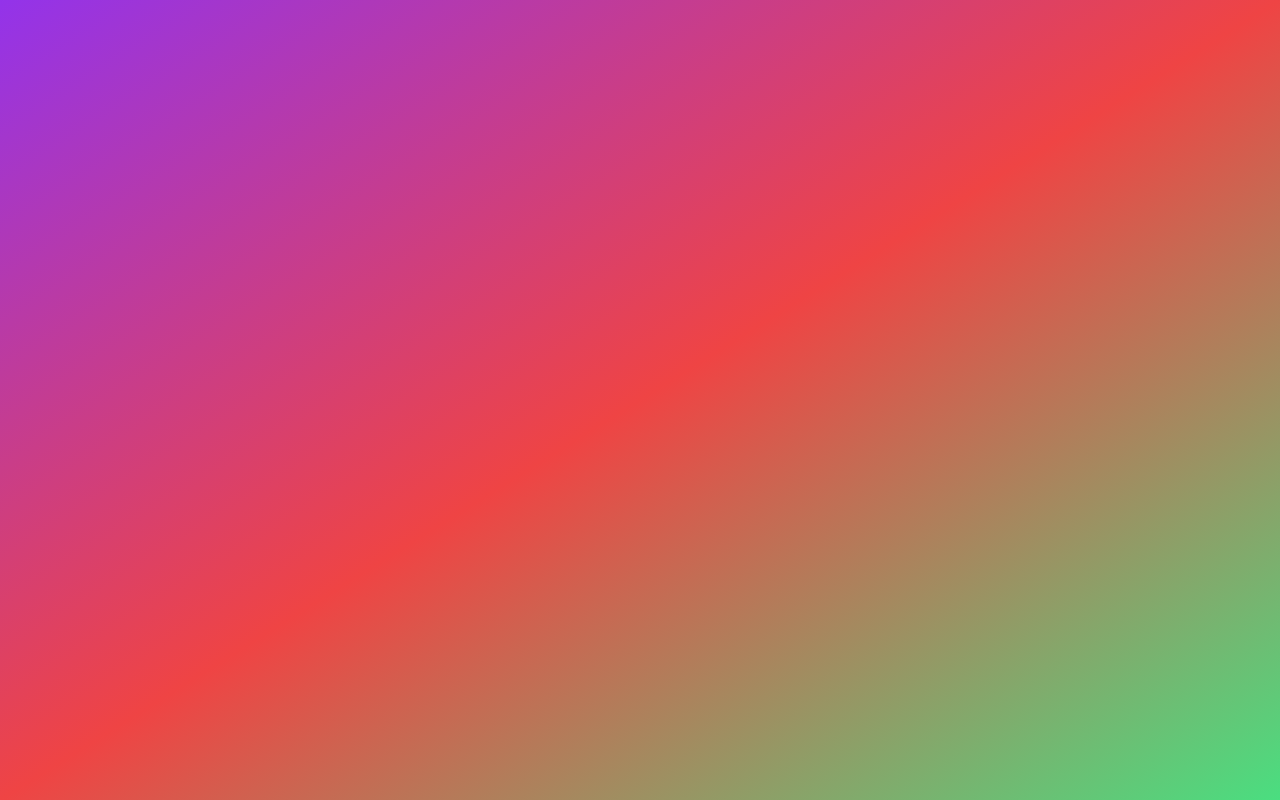
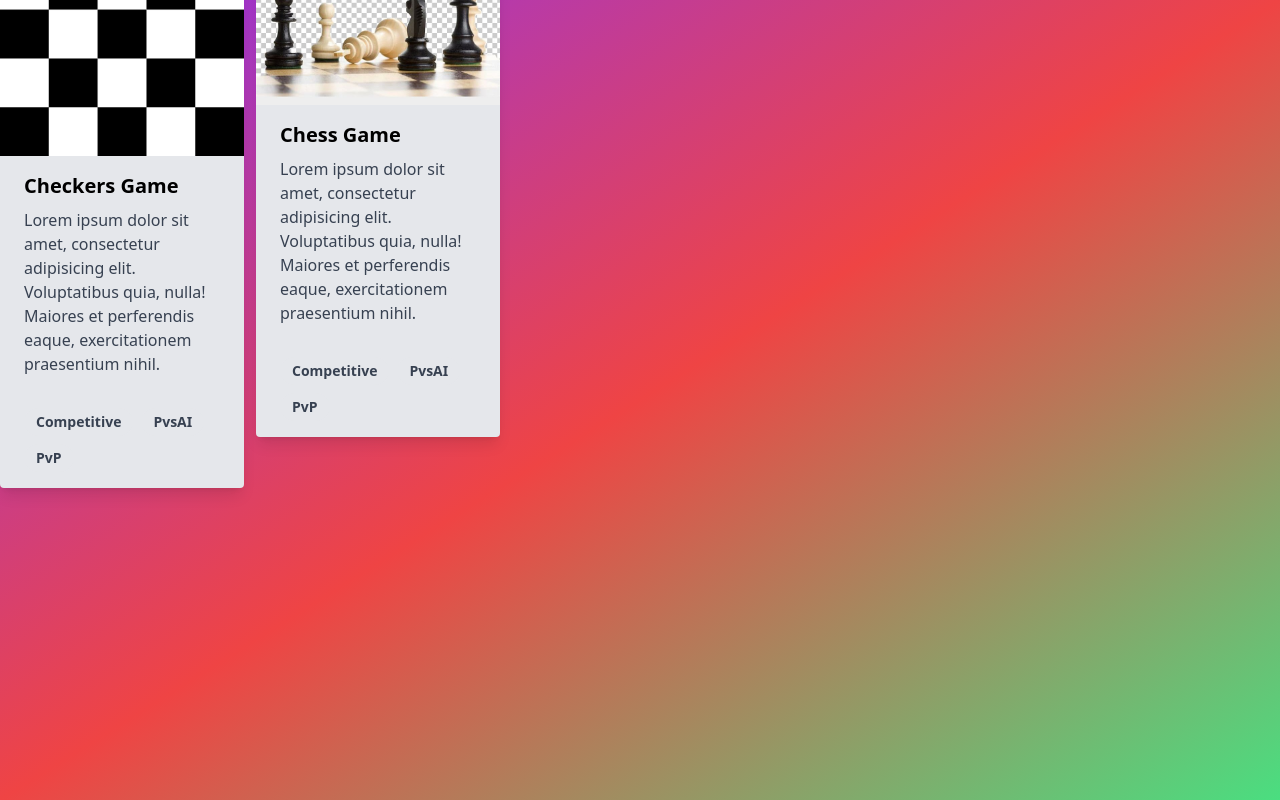
Before and after one commit to brianhngo/gamepigeon_clone, a React (Vite) app: page /menu in a window 1280 px wide. Before the commit this address had no page. Built offline with nearby package versions, Linux system fonts and the light colour scheme.

Commit message:
added menu

```diff
--- a/src/App.tsx
+++ b/src/App.tsx
@@ -2,6 +2,7 @@ import "./App.css";
 import Checkers from "./Game/Checkers";
 import Homepage from "./Homepage/Homepage";
 import { Routes, Route } from "react-router-dom";
+import Menu from "./Homepage/Menu";
 
 function App() {
   return (
@@ -9,6 +10,7 @@ function App() {
       <Routes>
         <Route path='/' element={<Homepage />} />
         <Route path='/checkers' element={<Checkers />} />
+        <Route path='/menu' element={<Menu />} />
       </Routes>
     </body>
   );
--- a/src/Game/Checkers.tsx
+++ b/src/Game/Checkers.tsx
@@ -1,10 +1,12 @@
 import React from "react";
 import Gameboard from "./Gameboard";
+import Scoreboard from "./Scoreboard";
 
 export default function Checkers() {
   return (
-    <div className=' w-screen h-screen flex mx-auto my-auto justify-center items-center '>
+    <div className=' w-screen h-screen flex mx-auto my-auto justify-center items-center gap-5 '>
       <Gameboard />
+      <Scoreboard />
     </div>
   );
 }
--- a/src/Game/Gameboard.tsx
+++ b/src/Game/Gameboard.tsx
@@ -3,7 +3,7 @@ import { gameBoard } from "./Utils.js";
 
 export default function Gameboard() {
   return (
-    <section className='flex justify-center items-center w-screen h-screen'>
+    <section className='flex justify-center items-center '>
       <div className='grid grid-cols-8 border-4 border-black'>
         {gameBoard.map((row, rowIndex) =>
           row.map((column, columnIndex) => (
--- /dev/null
+++ b/src/Game/Scoreboard.tsx
@@ -0,0 +1,24 @@
+import React from "react";
+
+export default function Scoreboard() {
+  return (
+    <div className='flex flex-col items-start p-4 space-y-4'>
+      <div className='text-3xl font-semibold'>It's Player 1's turn</div>
+
+      <div className='flex items-center space-x-3'>
+        <div className='w-8 h-8 rounded-full border-2 border-white flex items-center justify-center bg-black shadow-lg'></div>
+
+        <p className='text-xl font-semibold'>
+          Player 1 - <span> 8 pieces left </span>
+        </p>
+      </div>
+
+      <div className='flex items-center space-x-3'>
+        <div className='w-8 h-8 rounded-full border-2 border-white flex items-center justify-center bg-red-500 shadow-lg'></div>
+        <p className='text-xl font-semibold'>
+          Player 2 - <span> 8 pieces left </span>
+        </p>
+      </div>
+    </div>
+  );
+}
--- /dev/null
+++ b/src/Homepage/Menu.tsx
@@ -0,0 +1,38 @@
+import React from "react";
+
+export default function Menu() {
+  const games: string[] = ["Checkers", "Chess"];
+
+  return (
+    <div className=' w-[500px] h-[400px] flex flex-row justify-center items-center gap-3'>
+      {games.map((game, index) => {
+        return (
+          <div
+            key={index}
+            className='max-w-sm bg-gray-200 rounded overflow-hidden shadow-lg'>
+            <img className='w-full h-1/2' src={`${game}.png`} alt={game} />
+            <div className='px-6 py-4'>
+              <div className='font-bold text-xl mb-2'>{game} Game</div>
+              <p className='text-gray-700 text-base'>
+                Lorem ipsum dolor sit amet, consectetur adipisicing elit.
+                Voluptatibus quia, nulla! Maiores et perferendis eaque,
+                exercitationem praesentium nihil.
+              </p>
+            </div>
+            <div className='px-6 pt-4 pb-2'>
+              <span className='inline-block bg-gray-200 rounded-full px-3 py-1 text-sm font-semibold text-gray-700 mr-2 mb-2'>
+                Competitive
+              </span>
+              <span className='inline-block bg-gray-200 rounded-full px-3 py-1 text-sm font-semibold text-gray-700 mr-2 mb-2'>
+                PvsAI
+              </span>
+              <span className='inline-block bg-gray-200 rounded-full px-3 py-1 text-sm font-semibold text-gray-700 mr-2 mb-2'>
+                PvP
+              </span>
+            </div>
+          </div>
+        );
+      })}
+    </div>
+  );
+}
```
Also changed, not shown: public/Checkers.png (added), public/Chess.png (added).
